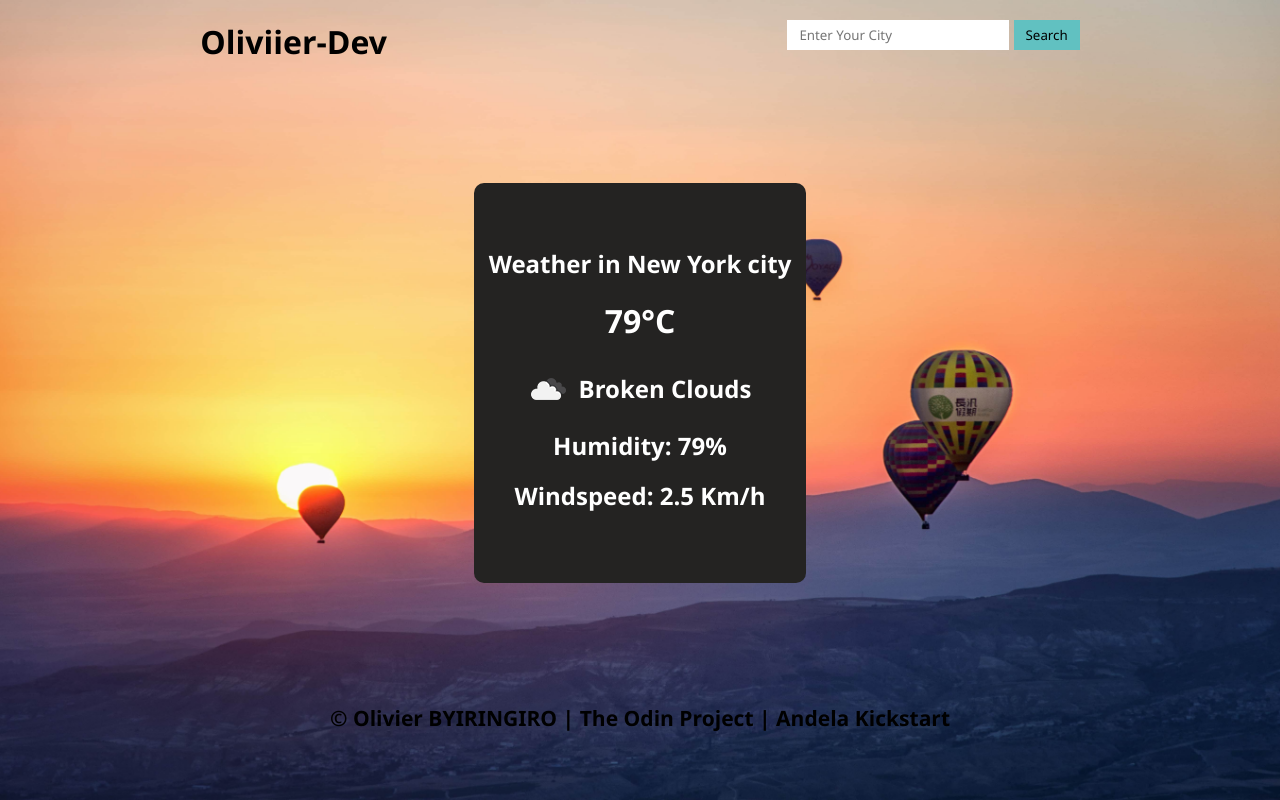
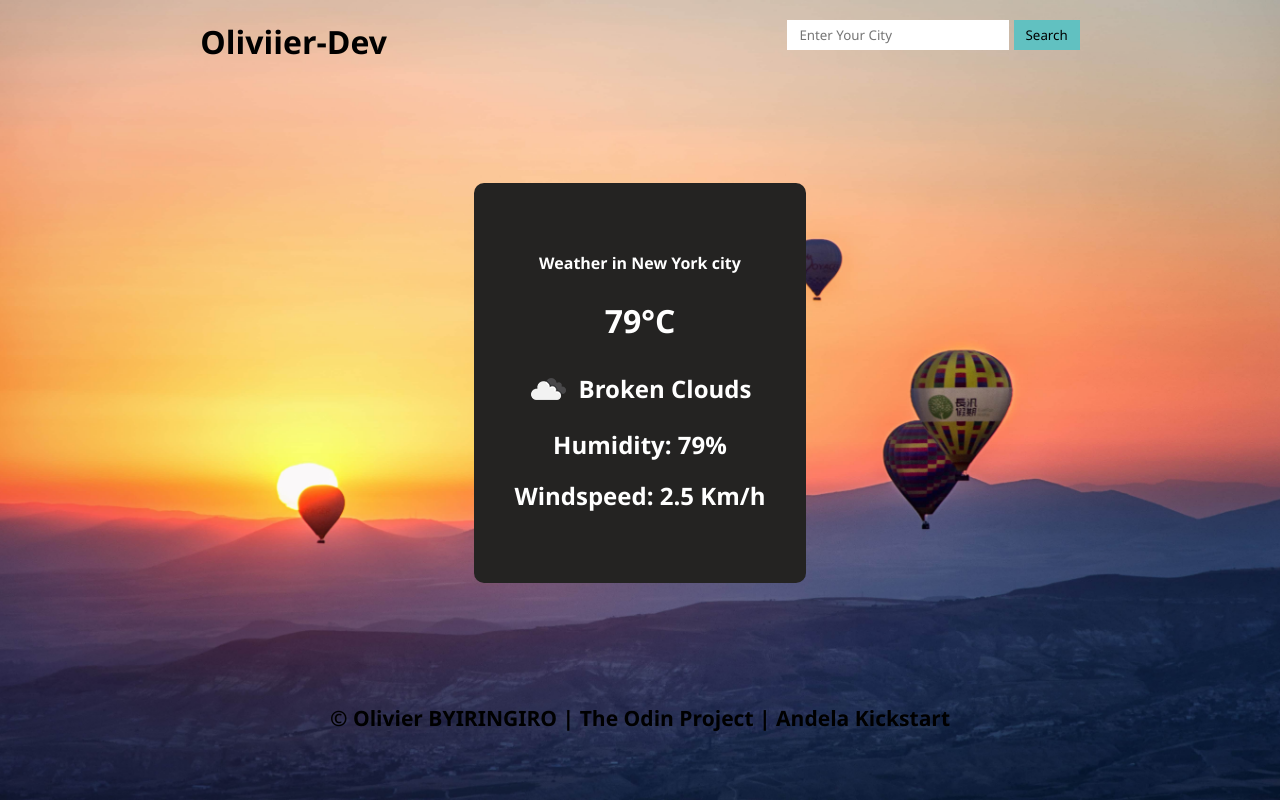
Before and after one commit to Oliviier-dev/weather-app, a plain HTML site: page index.html in a window 1280 px wide. Drawn offline with Linux system fonts and the light colour scheme; a script that the page names is missing.

Commit message:
Added some classes for better styling

```diff
--- a/index.html
+++ b/index.html
@@ -19,7 +19,7 @@
 
         <main>
             <div class="wrapper">
-                <h2>Weather in New York city</h2>
+                <div class="city_desc">Weather in New York city</div>
                 <h2 class="degrees">79°C</h2>
                 <div class="desc">
                     <img src="images/04d.png" alt="">
```
